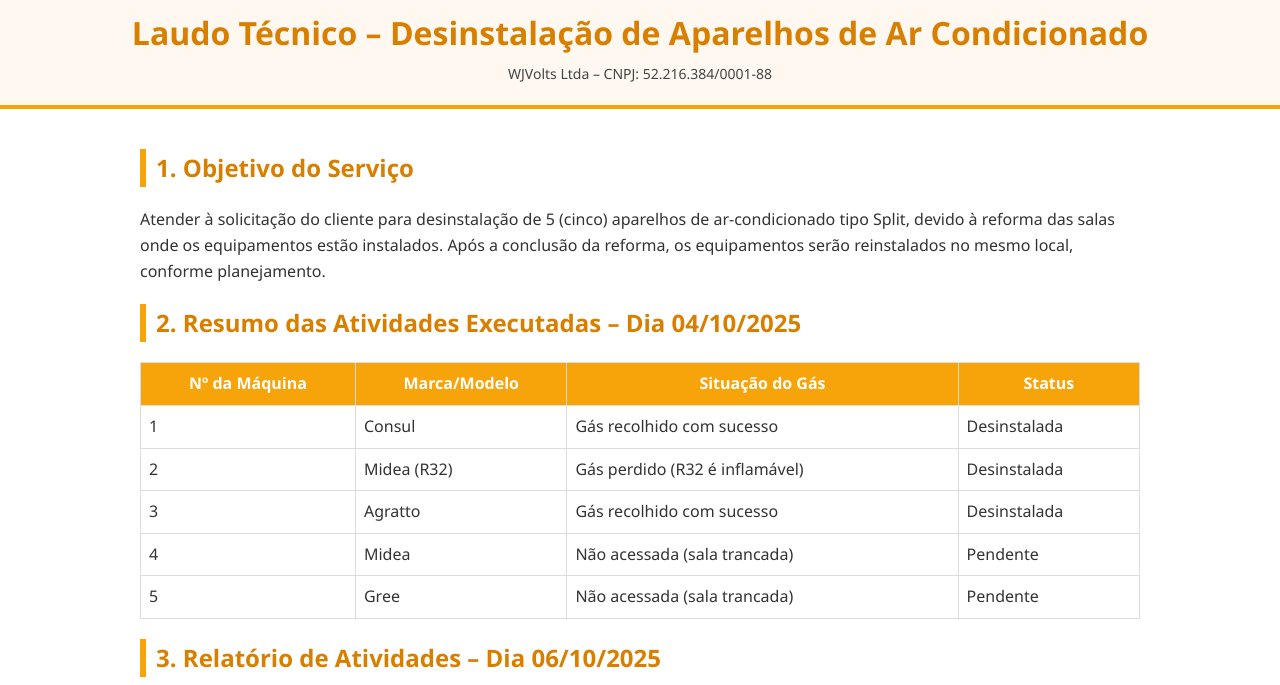
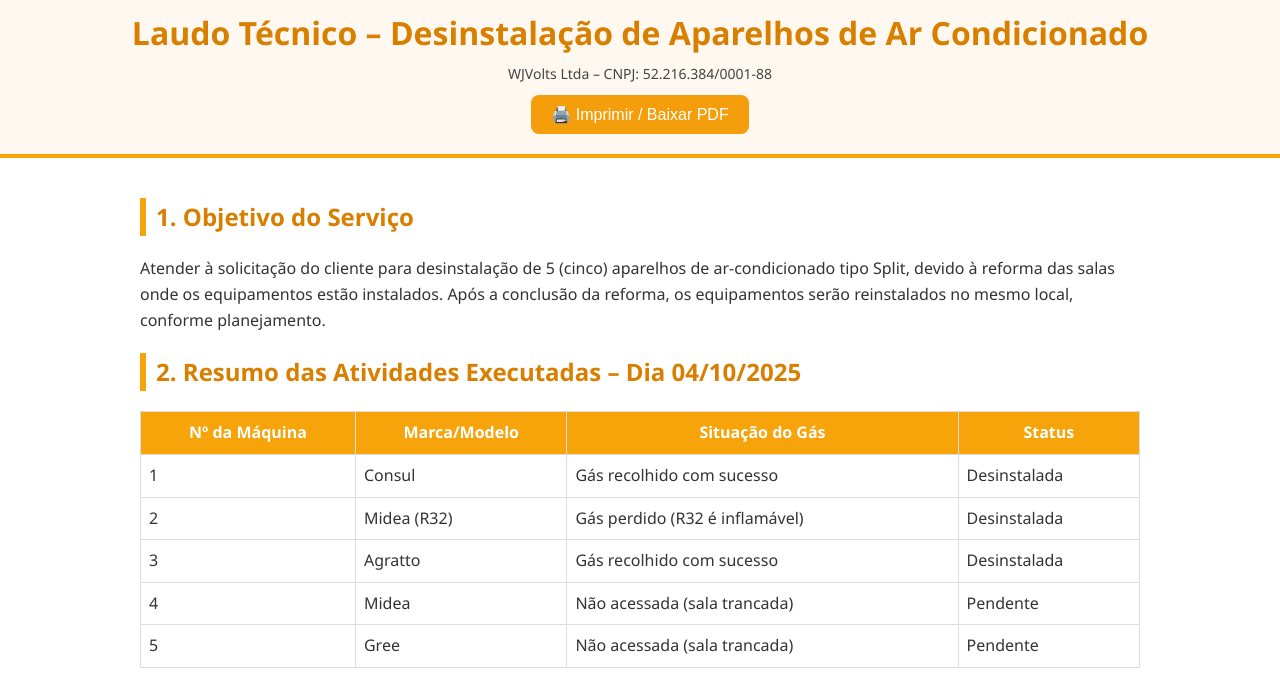
Before and after one commit to wjvolts/wjvolts-site, a plain HTML site: page laudo2.html in a window 1280 px wide. Shown: the part 49-734 px from the top of the page. Drawn offline with Linux system fonts and the light colour scheme.

Commit message:
Update laudo2.html

```diff
--- a/laudo2.html
+++ b/laudo2.html
@@ -127,6 +127,14 @@
     <img src="logo wjvolts - Copia.jpeg" alt="Logo WJVolts" />
     <h1>Laudo Técnico – Desinstalação de Aparelhos de Ar Condicionado</h1>
     <p>WJVolts Ltda – CNPJ: 52.216.384/0001-88</p>
+  <button onclick="window.print()"
+          style="background-color:#f59e0b; color:white; border:none;
+                 padding:10px 20px; border-radius:8px; cursor:pointer;
+                 font-size:16px; margin-top:10px;">
+    🖨️ Imprimir / Baixar PDF
+  </button>
+</header>
+
   </header>
 
   <section>
```
